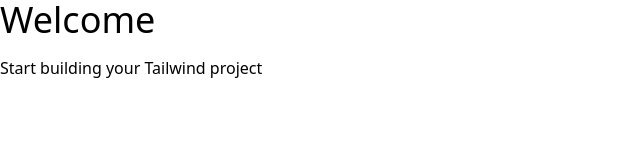
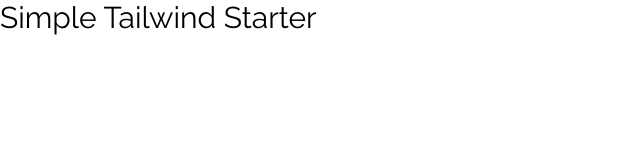
Before and after one commit to MichaelFrieze/fylo-tailwind, a website: page index.html in a window 1280 px wide. Shown: the whole page, without its empty margins (0-640 px from the left). Drawn offline with Linux system fonts and the light colour scheme.

Commit message:
setup & config

```diff
--- a/index.html
+++ b/index.html
@@ -4,11 +4,18 @@
     <meta charset="UTF-8" />
     <meta http-equiv="X-UA-Compatible" content="IE=edge" />
     <meta name="viewport" content="width=device-width, initial-scale=1.0" />
+    <link rel="preconnect" href="https://fonts.googleapis.com" />
+    <link rel="preconnect" href="https://fonts.gstatic.com" crossorigin />
+    <link
+      href="https://fonts.googleapis.com/css2?family=Open+Sans:wght@400;700&family=Raleway:ital,wght@0,400;0,700;1,400&display=swap"
+      rel="stylesheet"
+    />
     <link rel="stylesheet" href="css/style.css" />
-    <title>Simple Tailwind Starter</title>
+    <title>Fylo Website</title>
   </head>
   <body>
-    <h1 class="text-4xl mb-4">Welcome</h1>
-    <p>Start building your Tailwind project</p>
+    <h1 class="text-3xl dark:bg-black dark:text-white">
+      Simple Tailwind Starter
+    </h1>
   </body>
 </html>
--- a/tailwind.config.js
+++ b/tailwind.config.js
@@ -1,7 +1,28 @@
 module.exports = {
   content: ['./*.html'],
+  darkMode: 'class',
   theme: {
-    extend: {},
+    extend: {
+      colors: {
+        darkBlue: 'hsl(217, 28%, 15%)',
+        darkBlue1: 'hsl(218, 28%, 13%)',
+        darkBlue2: 'hsl(216, 53%, 9%)',
+        darkBlue3: 'hsl(219, 30%, 18%)',
+        accentCyan: 'hsl(176, 68%, 64%)',
+        accentBlue: 'hsl(198, 60%, 50%)',
+        lightRed: 'hsl(0, 100%, 63%)',
+      },
+      fontFamily: {
+        sans: ['Raleway', 'sans-serif'],
+        opensans: ['Open Sans', 'sans-serif'],
+      },
+      backgroundImage: (theme) => ({
+        'logo-dark-mode': "url('../images/logo-dark-mode.svg')",
+        'logo-light-mode': "url('../images/logo-light-mode.svg')",
+        'curvy-dark-mode': "url('../images/bg-curvy-dark-mode.svg')",
+        'curvy-light-mode': "url('../images/bg-curvy-light-mode.svg')",
+      }),
+    },
   },
   plugins: [],
-}
+};
```
Also changed, not shown: css/style.css, 1 other file.
